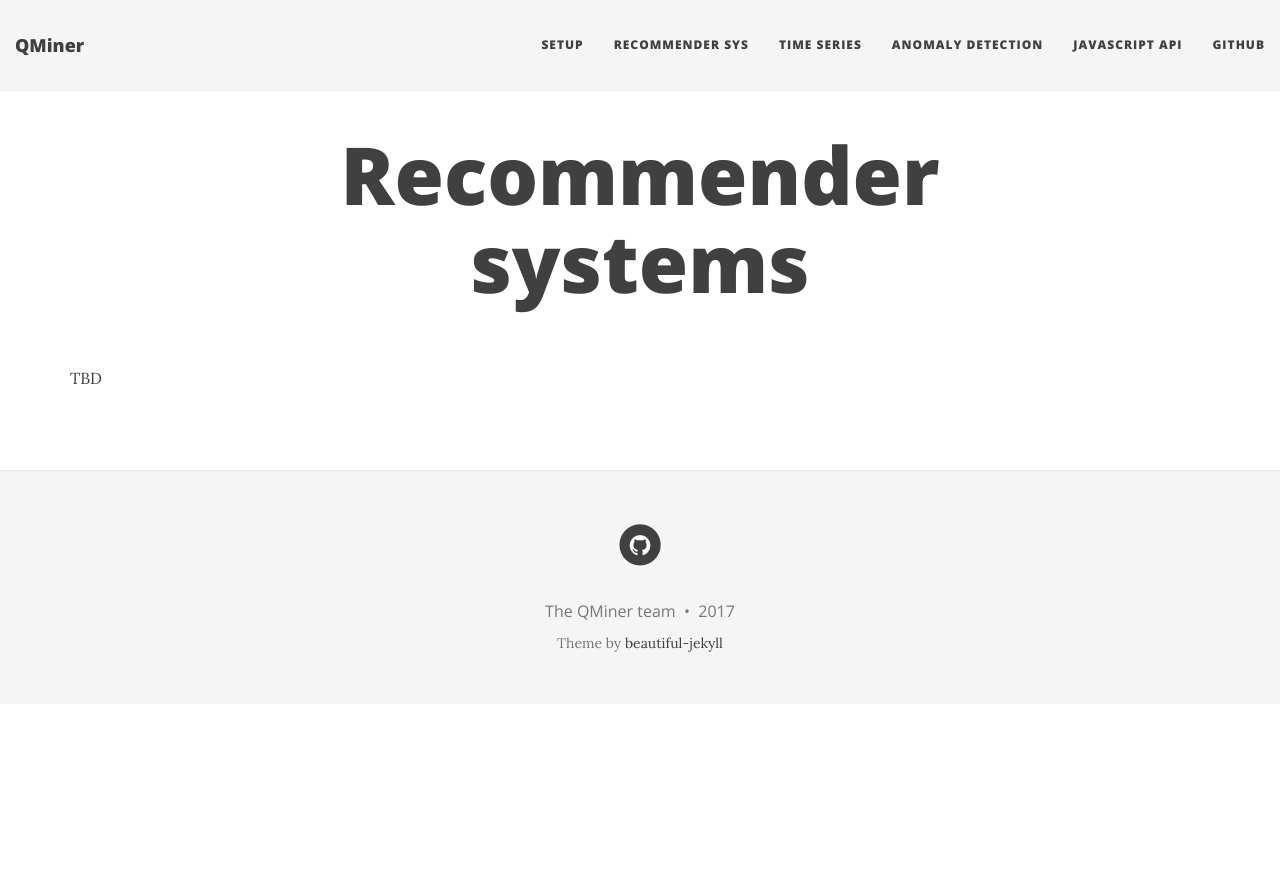
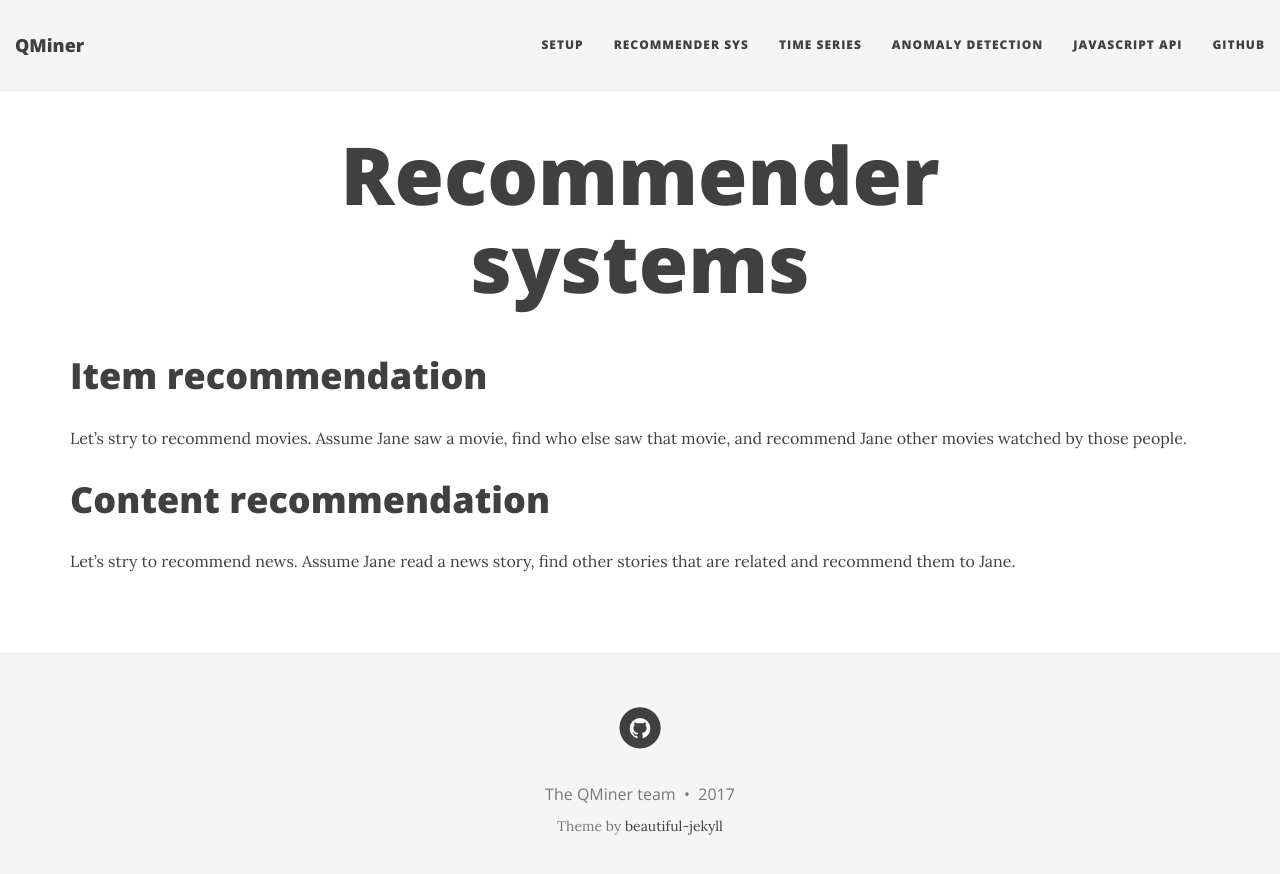
Before and after one commit to qminer/qminer.github.io, a Jekyll site: the page built from recommendations.md, in a window 1280 px wide. Shown: the top 874 px of the page. Built offline with Jekyll 4.4.1, drawn with Linux system fonts in a browser that asks for light colours; nearby versions of some CDN libraries.

Commit message:
update rec

```diff
--- a/recommendations.md
+++ b/recommendations.md
@@ -3,4 +3,10 @@ layout: page
 title: Recommender systems
 ---
 
-TBD
+# Item recommendation
+
+Let's stry to recommend movies. Assume Jane saw a movie, find who else saw that movie, and recommend Jane other movies watched by those people.
+
+# Content recommendation
+
+Let's stry to recommend news. Assume Jane read a news story, find other stories that are related and recommend them to Jane.
```
